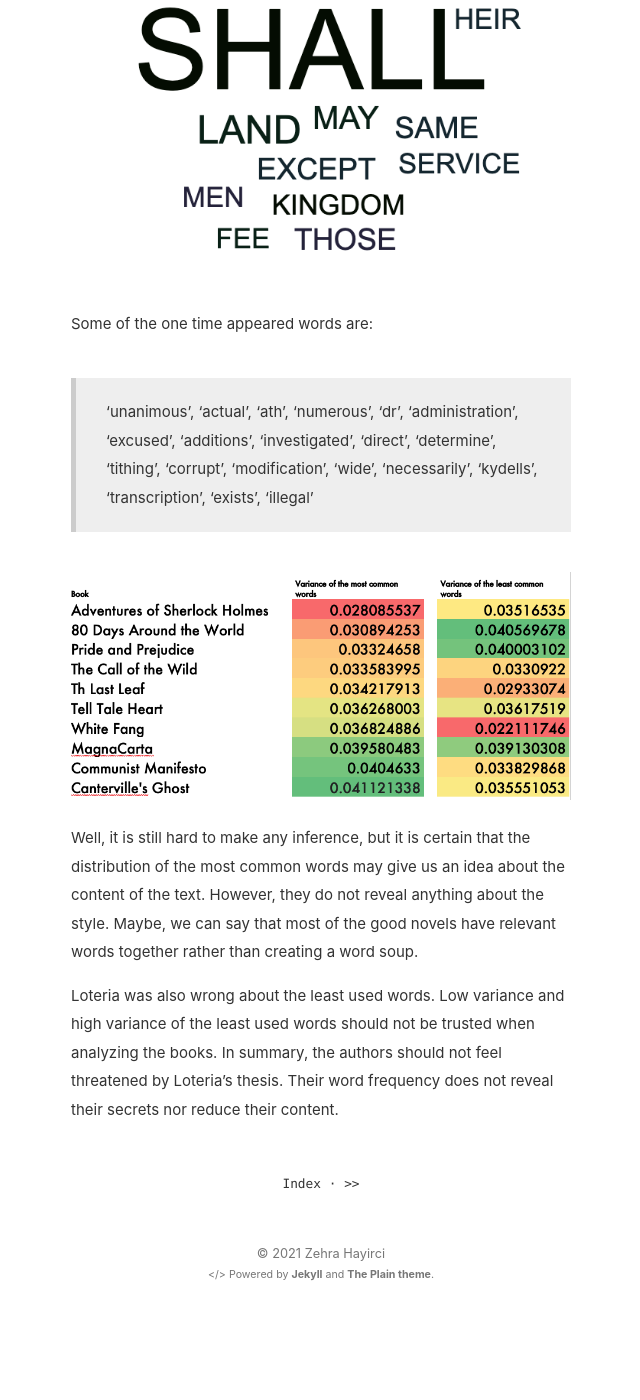
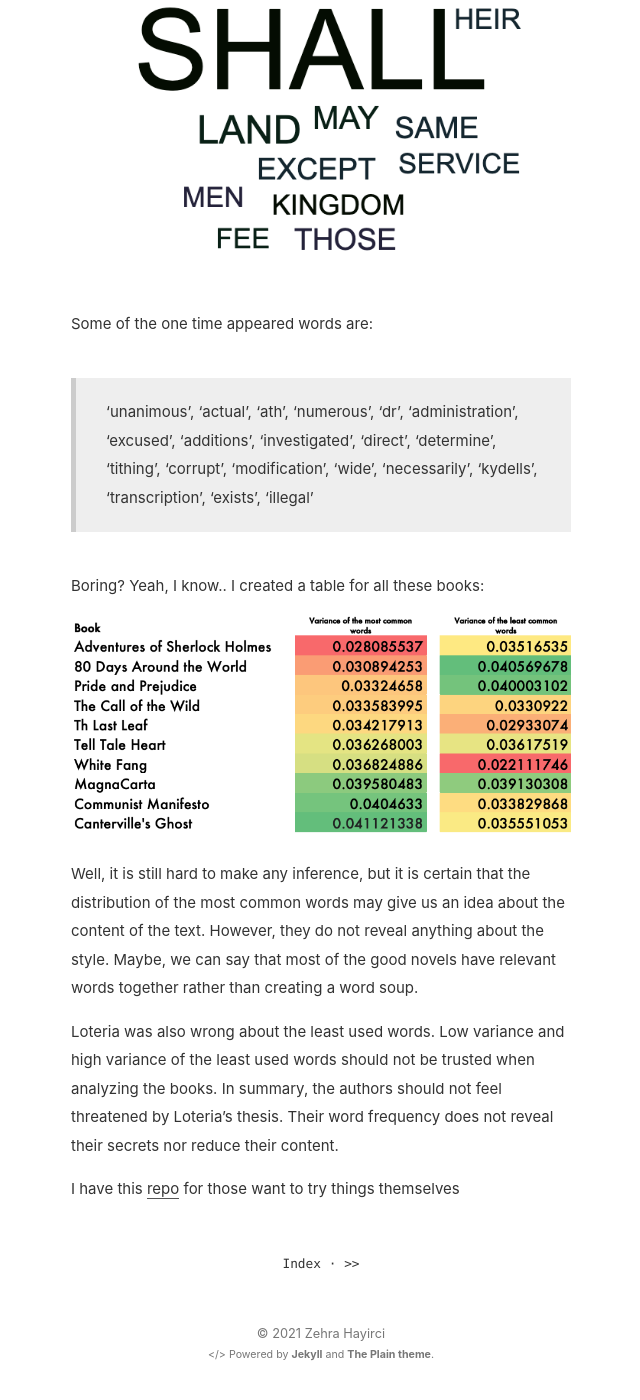
Before and after one commit to zehrahayirci/zehrahayirci.github.io, a Jekyll site: the page built from _posts/2021-01-03-if-on-a-winters-night.md, in a window 1280 px wide and 1400 px high, scrolled down 3940 px. Shown: the whole window, without its empty margins (319-959 px from the left). Built offline with Jekyll 4.4.1, drawn with Linux system fonts in a browser that asks for light colours; before the commit the page ends 5260 px from its top, so only the background shows below that.

Commit message:
If on a Winter Night

```diff
--- a/_posts/2021-01-03-if-on-a-winters-night.md
+++ b/_posts/2021-01-03-if-on-a-winters-night.md
@@ -63,6 +63,9 @@ The most common words in Magna Carta:
 Some of the one time appeared words are:
 >'unanimous', 'actual', 'ath', 'numerous', 'dr', 'administration', 'excused', 'additions', 'investigated', 'direct', 'determine', 'tithing', 'corrupt', 'modification', 'wide', 'necessarily', 'kydells', 'transcription', 'exists', 'illegal'
 
+Boring? Yeah, I know..
+I created a table for all these books:
+
 ![Table](http://blog.zehrah.net/post_images/tablebooks.png)
 
 
@@ -70,3 +73,5 @@ Well, it is still hard to make any inference, but it is certain that the distrib
 
 Loteria was also wrong about the least used words. Low variance and high variance of the least used words should not be trusted when analyzing the books.
 In summary, the authors should not feel threatened by Loteria’s thesis. Their word frequency does not reveal their secrets nor reduce their content.
+
+I have this [repo](https://github.com/zehrahayirci/IfOnAWintersNightATraveler) for those want to try things themselves
```
Also changed, not shown: post_images/tablebooks.png.
